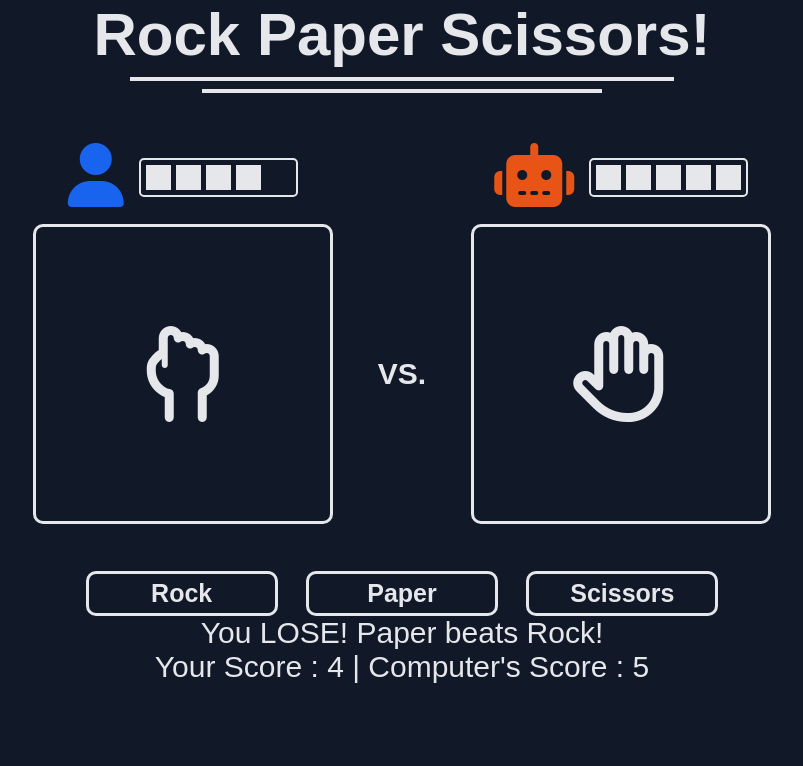
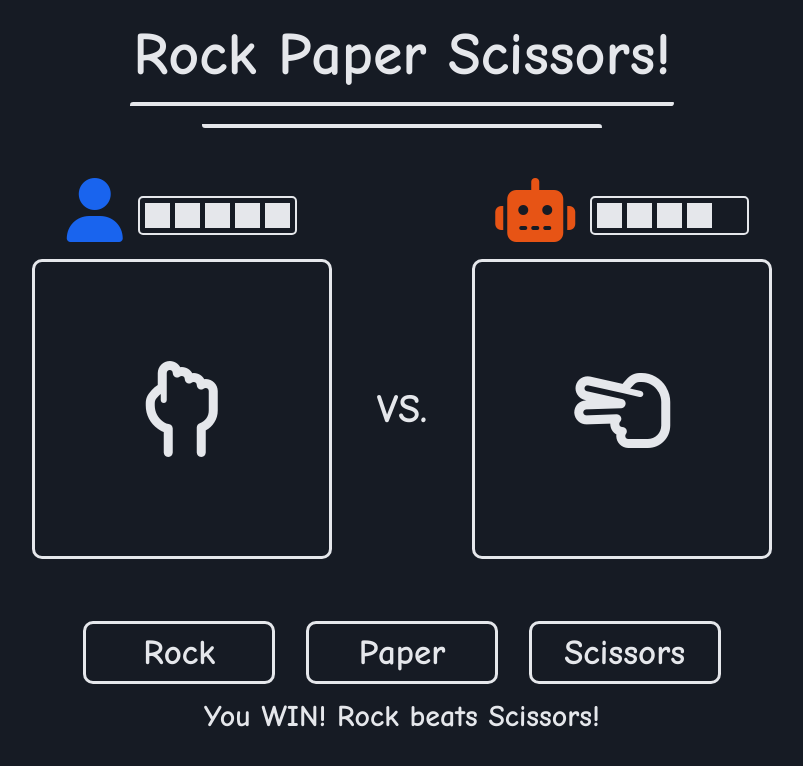
Before and after one commit to ikaz1/rock-paper-scissors, a plain HTML site: page index.html in a window 1280 px wide. Both pictures are taken after a click on the button "Rock". Shown: the whole page, without its empty margins (238-1041 px from the left). Drawn offline with Linux system fonts and the light colour scheme.

Commit message:
Add hideButton function, change HTML structure and style

```diff
--- a/index.html
+++ b/index.html
@@ -32,7 +32,7 @@
                 </div>
             </div>
 
-            <div>VS.</div>
+            <div id="versus">VS.</div>
 
             <div id="bot-display">
                 <div class="user">
@@ -51,6 +51,7 @@
             </div>
         </div>
 
+        <div id="button-options">
             <button class="option" id="btn-rock">
                 Rock
             </button>
@@ -60,15 +61,11 @@
             <button class="option" id="btn-scissors">
                 Scissors
             </button>
+        </div>
+
+        <button id="btn-play-again">Play Again</button>
 
         <div id="results"></div>
-
-        <div id="score">
-            Your Score : <span id="player-score">0</span> |
-            Computer's Score : <span id="bot-score">0</span>
-        </div>
-
-        <button id="btn-play-again">Play again</button>
     </div>
 </body>
 </html>
--- a/script.js
+++ b/script.js
@@ -1,56 +1,60 @@
 const playerOptions = document.querySelectorAll('.option');
-const buttonPlayAgain = document.querySelector('#btn-play-again');
+const playAgainBtn = document.querySelector('#btn-play-again');
 const results = document.querySelector('#results');
 
-const playerLives = document.querySelector('.player');
-const botLives = document.querySelector('.bot');
+const rockBtn = document.querySelector('#btn-rock'),
+      paperBtn = document.querySelector('#btn-paper'),
+      scissorsBtn = document.querySelector('#btn-scissors');
 
-const playerResult = document.querySelector('#player-score');
-const botResult = document.querySelector('#bot-score');
+const playerLives = document.querySelector('.player'),
+      botLives = document.querySelector('.bot');
 
-const playerIcon = document.querySelector('#player-choice-icon');
-const botIcon = document.querySelector('#bot-choice-icon');
+const playerIcon = document.querySelector('#player-choice-icon'),
+      botIcon = document.querySelector('#bot-choice-icon');
 
-let playerScore = 5;
-let botScore = 5;
+let playerScore = 5,
+    botScore = 5;
 
 
 function getRandomChoice() {
     let randomChoice = Math.floor(Math.random() * 3) + 1;
 
-    return (randomChoice === 1) ? 'Rock'
-        : (randomChoice === 2) ? 'Paper' : 'Scissors';
+    return (randomChoice === 1 ) ? 'Rock'
+        : (randomChoice === 3) ? 'Paper' : 'Scissors';
 }
 
-function removeLife(user, score) {
-    user.removeChild(user.lastElementChild);
-    score -= 1;
+function hideButtons() {
+    rockBtn.style.display = 'none';
+    paperBtn.style.display = 'none';
+    scissorsBtn.style.display = 'none';
+
+    playAgainBtn.style.display = 'block';
 }
 
 function displayChoice(player, bot) {
-    const rockClass = 'fa-regular fa-hand-back-fist';
-    const paperClass = 'fa-regular fa-hand';
-    const scissorsClass = 'fa-regular fa-hand-scissors';
+    const rockClass = 'fa-regular fa-hand-back-fist',
+          paperClass = 'fa-regular fa-hand',
+          scissorsClass = 'fa-regular fa-hand-scissors';
 
-    (player === "Rock") ? playerIcon.classList = rockClass
-        : (player === "Paper") ? playerIcon.classList = paperClass
+    (player === 'Rock') ? playerIcon.classList = rockClass
+        : (player === 'Paper') ? playerIcon.classList = paperClass
         : playerIcon.classList = scissorsClass;
 
-    (bot === "Rock") ? botIcon.classList = rockClass
-        : (bot === "Paper") ? botIcon.classList = paperClass
+    (bot === 'Rock') ? botIcon.classList = rockClass
+        : (bot === 'Paper') ? botIcon.classList = paperClass
         : botIcon.classList = scissorsClass;
 }
 
 function playRound(e) {
+    const playerChoice = e.target.innerText;
     const botChoice = getRandomChoice();
-    const playerChoice = e.target.innerText;
 
     displayChoice(playerChoice, botChoice);
 
     if (playerChoice === botChoice) {
         results.textContent = `It's a DRAW!`;
-    } else if (playerChoice === "Rock") {
-        if (botChoice === "Scissors") { // WIN rock beats scissors
+    } else if (playerChoice === 'Rock') {
+        if (botChoice === 'Scissors') { // WIN rock beats scissors
             botLives.removeChild(botLives.lastElementChild);
             botScore--;
             results.textContent = 'You WIN! Rock beats Scissors!';
@@ -59,8 +63,8 @@ function playRound(e) {
             playerScore--;
             results.textContent = 'You LOSE! Paper beats Rock!';
         }
-    } else if (playerChoice === "Paper") {
-        if (botChoice === "Rock") { // WIN paper beats rock
+    } else if (playerChoice === 'Paper') {
+        if (botChoice === 'Rock') { // WIN paper beats rock
             botLives.removeChild(botLives.lastElementChild);
             botScore--;
             results.textContent = 'You WIN! Paper beats Rock!';
@@ -70,10 +74,9 @@ function playRound(e) {
             results.textContent = 'You LOSE! Scissors beats Paper!';
         }
     } else {
-        if (botChoice === "Rock") { // LOSE rock beats scissors
+        if (botChoice === 'Rock') { // LOSE rock beats scissors
             playerLives.removeChild(playerLives.lastElementChild);
             playerScore--;
-            console.log(playerScore);
             results.textContent = 'You LOSE! Rock beats Scissors!'
         } else { // WIN scissors beats paper
             botLives.removeChild(botLives.lastElementChild);
@@ -81,9 +84,6 @@ function playRound(e) {
             results.textContent = 'You WIN! Scissors beats Paper!';
         }
     }
-
-    playerResult.textContent = playerScore;
-    botResult.textContent = botScore;
 }
 
 function startGame(e) {
@@ -92,25 +92,27 @@ function startGame(e) {
 
     if (botScore === 0) {
         results.textContent = 'YOU WIN THE GAME!';
-        buttonPlayAgain.style.visibility = 'visible';
+        hideButtons();
     } else if (playerScore === 0) {
         results.textContent = 'YOU LOSE THE GAME!';
-        buttonPlayAgain.style.visibility = 'visible';
+        hideButtons();
     }
 }
 
 function resetGame() {
-    playerScore = 0;
-    botScore = 0;
-    playerResult.textContent = 0;
-    botResult.textContent = 0;
+    playerScore = 5;
+    botScore = 5;
     results.textContent = '';
 
     playerIcon.removeAttribute('class');
     botIcon.removeAttribute('class');
 
-    buttonPlayAgain.style.visibility = 'hidden';
+    rockBtn.style.display = 'inline-block';
+    paperBtn.style.display = 'inline-block';
+    scissorsBtn.style.display = 'inline-block';
+
+    playAgainBtn.style.display = 'none';
 }
 
 playerOptions.forEach(btn => btn.addEventListener('click', startGame));
-buttonPlayAgain.addEventListener('click', resetGame)
+playAgainBtn.addEventListener('click', resetGame)
--- a/style.css
+++ b/style.css
@@ -1,3 +1,5 @@
+@import url('https://fonts.googleapis.com/css2?family=Comic+Neue:wght@300;400;700&display=swap');
+
 * {
     margin:0;
     padding:0;
@@ -5,34 +7,39 @@
 }
 
 :root {
-    --dark-blue: #111827;
+    /* --dark: #111827; */
+    --dark: #161b24;
     --white: #E5E7EB;
 }
 
 /* global */
-body {
-    font-family: Arial, Helvetica, sans-serif;
+body, button {
+    /* font-family: Arial, Helvetica, sans-serif; */
+    font-family: 'Comic Neue', cursive;
     font-size: 30px;
+    font-weight: 700;
     color: var(--white);
-    background: var(--dark-blue);
+    background: var(--dark);
 }
 
 button {
     width: 12rem;
-    margin: 0 10px;
-    padding: 5px;
-    font-size: 25px;
-    font-weight: bold;
-    color: var(--white);
-    background: var(--dark-blue);
+    margin: 15px 10px;
+    padding: 8px;
+    font-size: 35px;
     border: 3px solid var(--white);
     border-radius: 10px;
     transition: all 150ms ease-in;
 }
 
 button:hover {
-    color: var(--dark-blue);
+    color: var(--dark);
     background: var(--white);
+}
+
+h1 {
+    padding: 20px 0 5px;
+    /* font-size: 4rem; */
 }
 
 i {
@@ -44,11 +51,21 @@ hr {
     width: 34rem;
     margin: 8px auto;
     border: 2px solid var(--white);
+    border-radius: 25px 7px 24px 2px;
 }
 
 hr:last-of-type {
     width: 25rem;
+    margin-top: 10px;
     margin-bottom: 20px;
+    border-radius: 2px 25px 7px 24px;
+}
+
+/* flex */
+.container, .user, .lives, #display-choice, .show-choice {
+    display: flex;
+    justify-content: center;
+    align-items: center;
 }
 
 /* container */
@@ -56,19 +73,14 @@ hr:last-of-type {
     width: 70%;
     margin: 0 auto;
     text-align: center;
+    flex-direction: column;
 }
 
-/* lives */
-.user {
-    display: flex;
-    justify-content: center;
-    align-items: center;
-}
-
+/* player & bot lives */
 .lives {
     width: 159px;
     height: 39px;
-    margin-top: 5px;;
+    margin-top: 10px;
     margin-left: 15px;
     padding: 5px;
     display: flex;
@@ -84,12 +96,9 @@ hr:last-of-type {
     background: var(--white);
 }
 
-/* display*/
+/* choices display */
 #display-choice {
     padding: 30px;
-    display: flex;
-    justify-content: center;
-    align-items: center;
     gap: 30px;
 }
 
@@ -104,9 +113,6 @@ hr:last-of-type {
     margin: 17px 0;
     border: 3px solid var(--white);
     border-radius: 10px;
-    display: flex;
-    justify-content: center;
-    align-items: center;
 }
 
 .fa-user {
@@ -122,5 +128,9 @@ hr:last-of-type {
 }
 
 #btn-play-again {
-    visibility: hidden;
+    display: none;
 }
+
+#versus {
+    font-size: 40px;
+}
```
Lines whose indentation alone changed are shown as unchanged.
